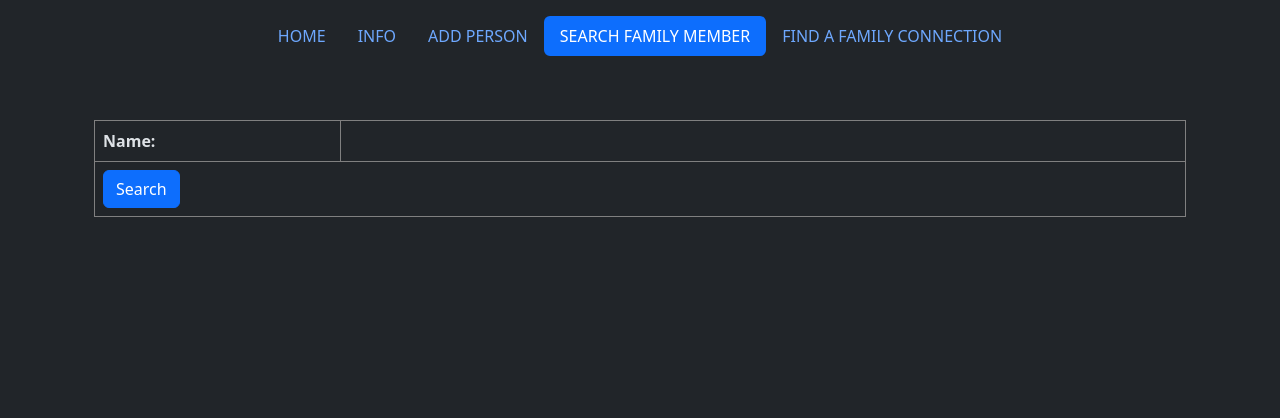
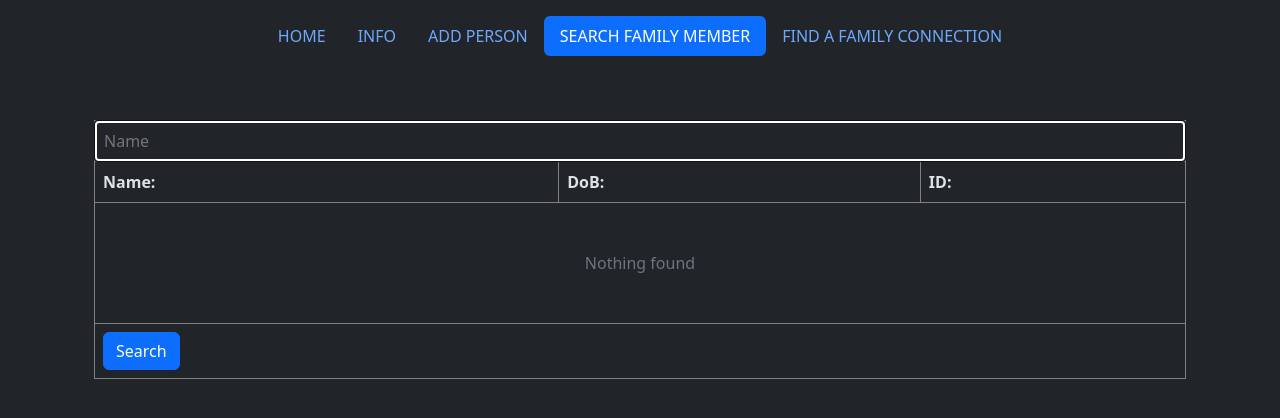
Before and after one commit to yermek-coder/react-family-tree, a React (Vite) app: page /search in a window 1280 px wide. Shown: the top 418 px of the page. Built offline with nearby package versions, Linux system fonts and the light colour scheme.

Commit message:
redesign

```diff
--- a/src/components/person/CreateForm.jsx
+++ b/src/components/person/CreateForm.jsx
@@ -3,15 +3,15 @@ import PersonPicker from "./Picker";
 import personManager from "@/services/person";
 
 export default function CreateForm() {
-    const [mother, setMother] = useState(null)
-    const [father, setFather] = useState(null)
+    const [mother, setMother] = useState("")
+    const [father, setFather] = useState("")
     const [dob, setDob] = useState("")
     const [name, setName] = useState("")
     const [message, setMessage] = useState("")
 
     async function submit(e) {
         e.preventDefault()
-        await personManager.add({ name, father_id: father?.id, mother_id: mother?.id, dob })
+        await personManager.add({ name, father_id: father, mother_id: mother, dob })
         setMessage("Created Successfully!")
         setName("")
         setDob("")
@@ -34,15 +34,15 @@ export default function CreateForm() {
                 </div>
             </div>
             <div className="row mb-3">
-                <label htmlFor="inputFather" className="col-sm-2 col-form-label">Father:</label>
+                <label htmlFor="inputFather" className="col-sm-2 col-form-label">Father ID:</label>
                 <div className="col-sm-10">
-                    <PersonPicker id="inputFather" value={father} onChange={setFather} exclude={[mother].filter(Boolean)} />
+                    <input id="inputFather" value={father} onChange={(e) => setFather(e.target.value)} className="form-control" />
                 </div>
             </div>
             <div className="row mb-3">
-                <label htmlFor="inputMother" className="col-sm-2 col-form-label">Mother:</label>
+                <label htmlFor="inputMother" className="col-sm-2 col-form-label">Mother ID:</label>
                 <div className="col-sm-10">
-                    <PersonPicker id="inputMother" value={mother} onChange={setMother} exclude={[father].filter(Boolean)} />
+                    <input id="inputMother" value={mother} onChange={(e) => setMother(e.target.value)} className="form-control" />
                 </div>
             </div>
 
--- a/src/components/person/SearchForm.jsx
+++ b/src/components/person/SearchForm.jsx
@@ -1,4 +1,4 @@
-import { useState } from "react"
+import { useEffect, useRef, useState } from "react"
 import personManager from "@/services/person";
 import Loading from "@/components/common/Loading";
 
@@ -6,6 +6,7 @@ export default function SearchForm() {
     const [name, setName] = useState("")
     const [loading, setLoading] = useState(false)
     const [persons, setPersons] = useState([])
+    const nameInput = useRef()
 
     function submit(e) {
         e.preventDefault()
@@ -22,34 +23,59 @@ export default function SearchForm() {
         return (date && new Date(date).toLocaleDateString(navigator.language, { day: "2-digit", month: "short", year: "numeric" })) || ""
     }
 
+    useEffect(() => {
+        nameInput.current.focus?.()
+    }, [])
+
     return (
         <form onSubmit={submit}>
             <table className="w-100 table-bordered">
                 <thead>
                     <tr>
+                        <th colSpan={3}>
+                            <input
+                                ref={nameInput}
+                                value={name}
+                                onChange={(e) => setName(e.target.value.trimStart())}
+                                type="text"
+                                className="w-100 h-100 py-2 px-2 border-0 bg-body"
+                                required
+                                placeholder="Name"
+                            />
+                        </th>
+                    </tr>
+                    <tr>
                         <th className="p-2">
                             Name:
                         </th>
-                        <th>
-                            <input value={name} onChange={(e) => setName(e.target.value.trimStart())} type="text" className="w-100 h-100 py-2 border-0 bg-body" required />
+                        <th className="p-2">
+                            DoB:
+                        </th>
+                        <th className="p-2">
+                            ID:
                         </th>
                     </tr>
                 </thead>
                 <tbody>
                     {loading ?
                         <tr>
-                            <td colSpan={2}>
+                            <td colSpan={3}>
                                 <Loading />
                             </td>
                         </tr>
-                        : persons.map(person => (
-                            <tr key={person.id}>
-                                <td className="p-2">{person.name}</td>
-                                <td className="p-2">{formatDate(person?.dob)}</td>
+                        : (
+                            persons.length ? persons.map(person => (
+                                <tr key={person.id}>
+                                    <td className="p-2">{person.name}</td>
+                                    <td className="p-2">{formatDate(person?.dob)}</td>
+                                    <td className="p-2">{person.id}</td>
+                                </tr>
+                            )) : <tr>
+                                <td className="py-5 text-center text-secondary nothing-found" colSpan={3}>Nothing found</td>
                             </tr>
-                        ))}
+                        )}
                     <tr>
-                        <td colSpan={2} className="p-2">
+                        <td colSpan={3} className="p-2">
                             <button className="btn btn-primary" type="submit">Search</button>
                         </td>
                     </tr>
```
